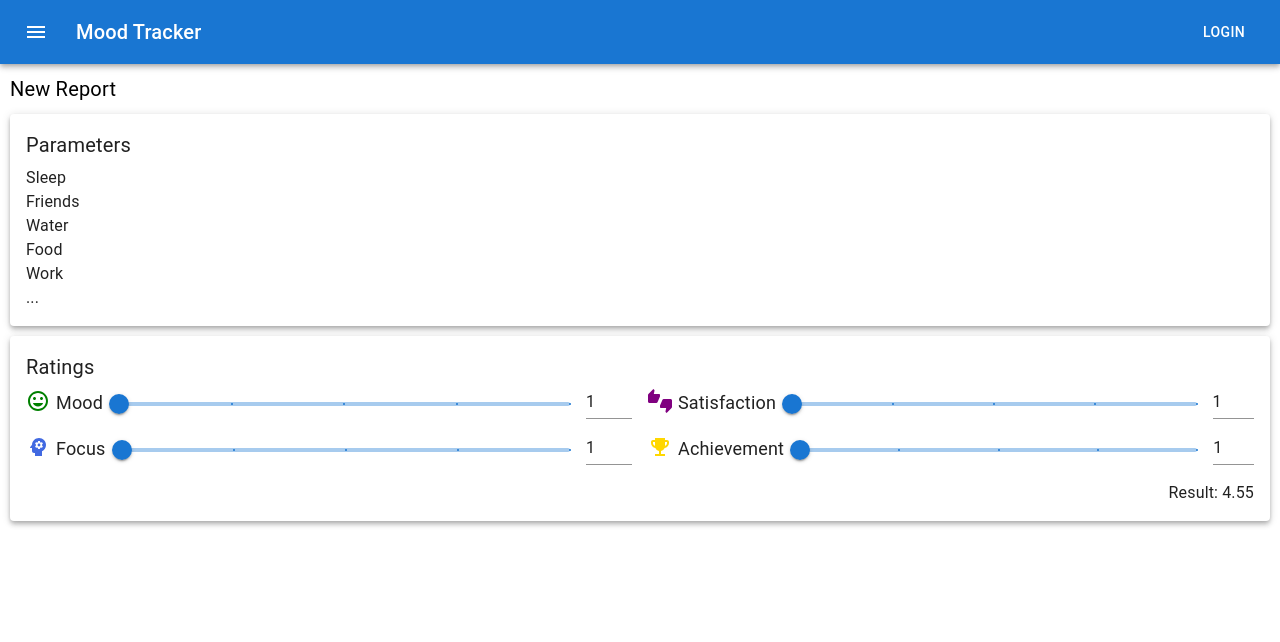
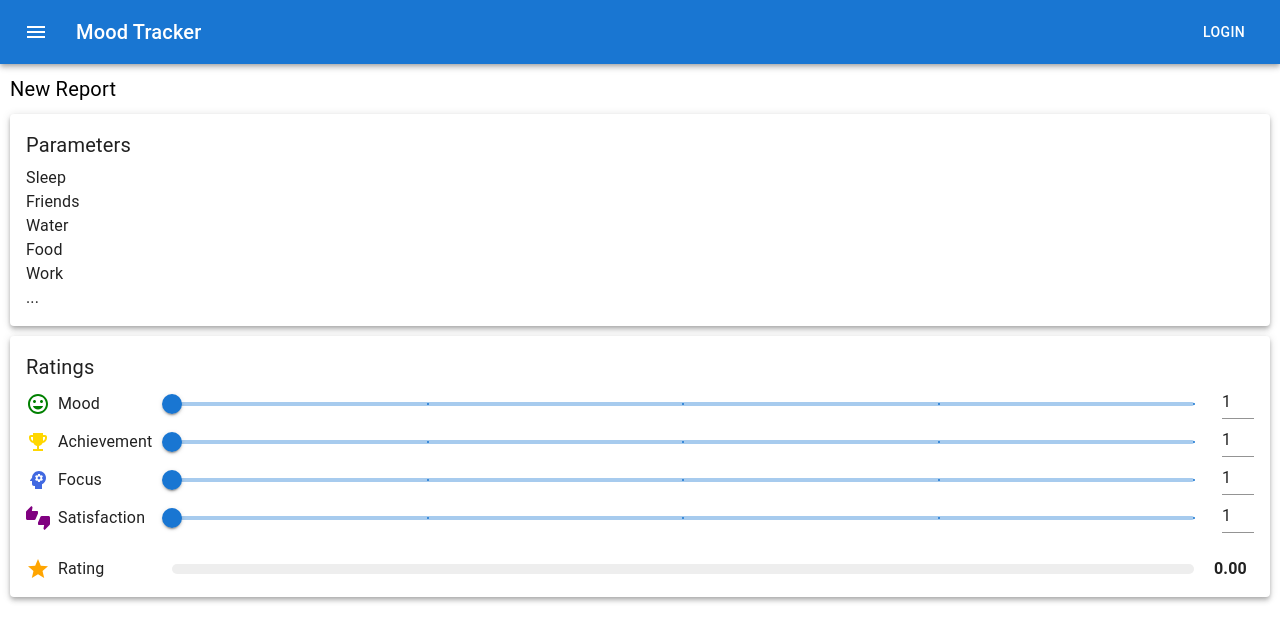
Before and after one commit to Crayee/mood-tracker, a React (Vite) app in the folder client/: page / in a window 1280 px wide. Shown: the top 642 px of the page. Built offline with nearby package versions, Linux system fonts and the light colour scheme.

Commit message:
rating slider improvements

```diff
--- /dev/null
+++ b/client/src/commons/components/IconLabel.tsx
@@ -0,0 +1,17 @@
+import { Box, SvgIcon, Tooltip, Typography } from '@mui/material'
+
+const IconLabel = (props: {
+    label: string
+    icon: typeof SvgIcon
+    color?: string
+    tip: string
+}) => (
+    <Tooltip title={props.tip} placement={'top'}>
+        <Box display={'flex'} alignItems={'center'}>
+            <props.icon style={{ color: props.color, marginRight: '8px' }} />
+            <Typography fontSize={{ xs: 15, sm: 16 }}>{props.label}</Typography>
+        </Box>
+    </Tooltip>
+)
+
+export default IconLabel
--- /dev/null
+++ b/client/src/commons/components/inputs/ValueSlider.tsx
@@ -0,0 +1,49 @@
+import { Input, Slider } from '@mui/material'
+import { Dispatch } from 'react'
+
+type ValueSliderProps = {
+    value: number
+    setValue: Dispatch<number>
+    tips?: Record<number, string>
+    min?: number
+    max?: number
+    defaultVal?: number
+}
+
+const ValueSlider = (props: ValueSliderProps) => {
+    const { min = 1, max = 5, defaultVal = 1 } = props
+
+    return (
+        <>
+            <Slider
+                value={props.value}
+                valueLabelDisplay="auto"
+                valueLabelFormat={(val) => props.tips?.[val] ?? ''}
+                marks
+                onChange={(_, val) => {
+                    props.setValue(typeof val === 'number' ? val : val[0])
+                }}
+                min={min}
+                max={max}
+                defaultValue={defaultVal}
+                sx={{
+                    '.MuiSlider-valueLabelLabel': { fontSize: 12 },
+                }}
+            />
+            <Input
+                value={props.value}
+                size="small"
+                onChange={(event) => props.setValue(Number(event.target.value))}
+                inputProps={{
+                    step: 1,
+                    min,
+                    max,
+                    type: 'number',
+                }}
+                sx={{ ml: 1, width: '32px' }}
+            />
+        </>
+    )
+}
+
+export default ValueSlider
--- a/client/src/commons/config/ratingConfig.ts
+++ b/client/src/commons/config/ratingConfig.ts
@@ -19,7 +19,7 @@ export const ratingConfig: RatingConfig = {
     rating: {
         label: 'Rating',
         icon: StarIcon,
-        iconColor: 'yellow',
+        iconColor: 'orange',
     },
     mood: {
         label: 'Mood',
--- /dev/null
+++ b/client/src/commons/functions.ts
@@ -0,0 +1,20 @@
+import { Rating } from './types/types'
+
+const inBounds = (
+    value: number | undefined,
+    lowest: number,
+    highest: number
+) => {
+    const val = value ?? 0
+    return val < lowest ? lowest : val > highest ? highest : val
+}
+
+export const calculateRating = (rating: Partial<Rating>): number => {
+    const { mood, focus, satisfaction, achievement } = rating
+    const values =
+        inBounds(mood, 1, 5) * 0.4 +
+        inBounds(focus, 1, 5) * 0.2 +
+        inBounds(satisfaction, 1, 5) * 0.1 +
+        inBounds(achievement, 1, 5) * 0.3
+    return ((values - 1) * 10) / 4
+}
--- a/client/src/pages/new-report/NewReportPage.tsx
+++ b/client/src/pages/new-report/NewReportPage.tsx
@@ -1,8 +1,18 @@
 import DefaultPaper from '../../commons/components/ui/DefaultPaper'
 import { Stack, Typography } from '@mui/material'
 import ReportRating from './rating/ReportRating'
+import { useState } from 'react'
+import { Rating } from '../../commons/types/types'
 
 const NewReportPage = () => {
+    const [rating, setRating] = useState<Rating>({
+        rating: 0,
+        satisfaction: 1,
+        achievement: 1,
+        focus: 1,
+        mood: 1,
+    })
+
     return (
         <Stack spacing={'10px'} style={{ margin: '10px' }}>
             <Typography fontSize={20}>New Report</Typography>
@@ -14,7 +24,7 @@ const NewReportPage = () => {
                 <Typography>Work</Typography>
                 <Typography>...</Typography>
             </DefaultPaper>
-            <ReportRating />
+            <ReportRating rating={rating} setRating={setRating} />
         </Stack>
     )
 }
--- /dev/null
+++ b/client/src/pages/new-report/rating/RatingProgress.tsx
@@ -0,0 +1,48 @@
+import IconLabel from '../../../commons/components/IconLabel'
+import { ratingConfig } from '../../../commons/config/ratingConfig'
+import {
+    LinearProgress,
+    linearProgressClasses,
+    Typography,
+    useTheme,
+} from '@mui/material'
+
+const RatingProgress = (props: { value: number }) => {
+    const config = ratingConfig.rating
+
+    const theme = useTheme()
+
+    return (
+        <>
+            <IconLabel
+                label={config.label}
+                icon={config.icon}
+                color={config.iconColor}
+                tip={config.description ?? ''}
+            />
+            <LinearProgress
+                variant="determinate"
+                value={props.value * 10}
+                sx={{
+                    mt: 'auto',
+                    mb: 'auto',
+                    height: 10,
+                    borderRadius: 5,
+                    [`&.${linearProgressClasses.colorPrimary}`]: {
+                        backgroundColor:
+                            theme.palette.grey[
+                                theme.palette.mode === 'light' ? 200 : 800
+                            ],
+                    },
+                    [`& .${linearProgressClasses.bar}`]: {
+                        borderRadius: 5,
+                        backgroundColor: theme.palette.success.main,
+                    },
+                }}
+            />
+            <Typography fontWeight={600}>{props.value.toFixed(2)}</Typography>
+        </>
+    )
+}
+
+export default RatingProgress
--- a/client/src/pages/new-report/rating/ReportRating.tsx
+++ b/client/src/pages/new-report/rating/ReportRating.tsx
@@ -1,52 +1,46 @@
 import DefaultPaper from '../../../commons/components/ui/DefaultPaper'
 import ValueEditor from './ValueEditor'
-import { Grid, Typography } from '@mui/material'
 import { Rating } from '../../../commons/types/types'
+import { Dispatch, SetStateAction } from 'react'
+import RatingProgress from './RatingProgress'
 
-const state: Rating = {
-    rating: 4,
-    focus: 3,
-    mood: 2,
-    satisfaction: 1,
-    achievement: 5,
-}
-
-const ReportRating = () => {
+const ReportRating = (props: {
+    rating: Rating
+    setRating: Dispatch<SetStateAction<Rating>>
+}) => {
+    const { rating, setRating } = props
     return (
         <DefaultPaper title={'Ratings'}>
-            <Grid container spacing={2}>
-                <Grid item xs={12} md={6}>
+            <div
+                style={{
+                    display: 'grid',
+                    gridTemplateColumns: 'auto 1fr auto',
+                    gap: '8px 20px',
+                }}
+            >
                 <ValueEditor
                     field={'mood'}
-                        state={state}
-                        setState={() => {}}
+                    state={rating}
+                    setState={setRating}
                 />
-                </Grid>
-                <Grid item xs={12} md={6}>
+                <ValueEditor
+                    field={'achievement'}
+                    state={rating}
+                    setState={setRating}
+                />
+                <ValueEditor
+                    field={'focus'}
+                    state={rating}
+                    setState={setRating}
+                />
                 <ValueEditor
                     field={'satisfaction'}
-                        state={state}
-                        setState={() => {}}
+                    state={rating}
+                    setState={setRating}
                 />
-                </Grid>
-                <Grid item xs={12} md={6}>
-                    <ValueEditor
-                        field={'focus'}
-                        state={state}
-                        setState={() => {}}
-                    />
-                </Grid>
-                <Grid item xs={12} md={6}>
-                    <ValueEditor
-                        field={'achievement'}
-                        state={state}
-                        setState={() => {}}
-                    />
-                </Grid>
-                <Grid item xs={12} display={'flex'} justifyContent={'right'}>
-                    <Typography>Result: 4.55</Typography>
-                </Grid>
-            </Grid>
+                <div style={{ height: 8, gridColumn: '3' }} />
+                <RatingProgress value={rating.rating} />
+            </div>
         </DefaultPaper>
     )
 }
--- a/client/src/pages/new-report/rating/ValueEditor.tsx
+++ b/client/src/pages/new-report/rating/ValueEditor.tsx
@@ -1,61 +1,43 @@
 import { Rating } from '../../../commons/types/types'
-import { Dispatch, SetStateAction, useState } from 'react'
-import { Input, Slider, Tooltip, Typography } from '@mui/material'
-import {
-    ratingConfig,
-    RatingFieldConfig,
-} from '../../../commons/config/ratingConfig'
-
-const Label = (config: RatingFieldConfig) => (
-    <Tooltip title={config.description ?? ''} placement={'top'}>
-        <div
-            style={{
-                display: 'grid',
-                gap: 6,
-                gridTemplateColumns: '24px 1fr',
-            }}
-        >
-            <config.icon style={{ color: config.iconColor }} />
-            <Typography fontSize={18}>{config.label}</Typography>
-        </div>
-    </Tooltip>
-)
+import { Dispatch, SetStateAction } from 'react'
+import { ratingConfig } from '../../../commons/config/ratingConfig'
+import IconLabel from '../../../commons/components/IconLabel'
+import ValueSlider from '../../../commons/components/inputs/ValueSlider'
+import { calculateRating } from '../../../commons/functions'
 
 const ValueEditor = (props: {
     field: keyof Rating
     state: Rating
     setState: Dispatch<SetStateAction<Rating>>
 }) => {
+    const value = props.state?.[props.field] ?? 1
     const config = ratingConfig[props.field]
-    const [value, setValue] = useState(1)
+
+    const handleChange = (newVal: number) => {
+        props.setState((prev) => {
+            const { rating, ...params } = prev ?? {}
+            const newParams: Omit<Rating, 'rating'> = {
+                ...params,
+                [props.field]: newVal,
+            }
+            return { ...newParams, rating: calculateRating(newParams) }
+        })
+    }
 
     return (
-        <div style={{ display: 'flex' }}>
-            <Label {...config} />
-            <Slider
+        <>
+            <IconLabel
+                label={config.label}
+                icon={config.icon}
+                color={config.iconColor}
+                tip={config.description ?? ''}
+            />
+            <ValueSlider
                 value={value}
-                defaultValue={1}
-                valueLabelDisplay="auto"
-                valueLabelFormat={(val) => config.tips?.[val] ?? 'test'}
-                marks
-                // @ts-ignore
-                onChange={(_, val) => setValue(val)}
-                min={1}
-                max={5}
-                sx={{ ml: 2, mr: 2 }}
+                setValue={handleChange}
+                tips={config.tips}
             />
-            <Input
-                value={value}
-                size="small"
-                onChange={(event) => setValue(Number(event.target.value))}
-                inputProps={{
-                    step: 1,
-                    min: 1,
-                    max: 5,
-                    type: 'number',
-                }}
-            />
-        </div>
+        </>
     )
 }
 
--- a/client/vite.config.ts
+++ b/client/vite.config.ts
@@ -3,5 +3,8 @@ import react from '@vitejs/plugin-react'
 
 // https://vitejs.dev/config/
 export default defineConfig({
-  plugins: [react()]
+    plugins: [react()],
+    server: {
+        port: 3001,
+    },
 })
```
Also changed, not shown: client/package.json (+9 -0 lines), client/src/commons/types/types.ts (+8 -8 lines), client/.eslintrc.json (added), 2 other files (tests, documents, lock files or other folders). Lines whose indentation alone changed are shown as unchanged.
